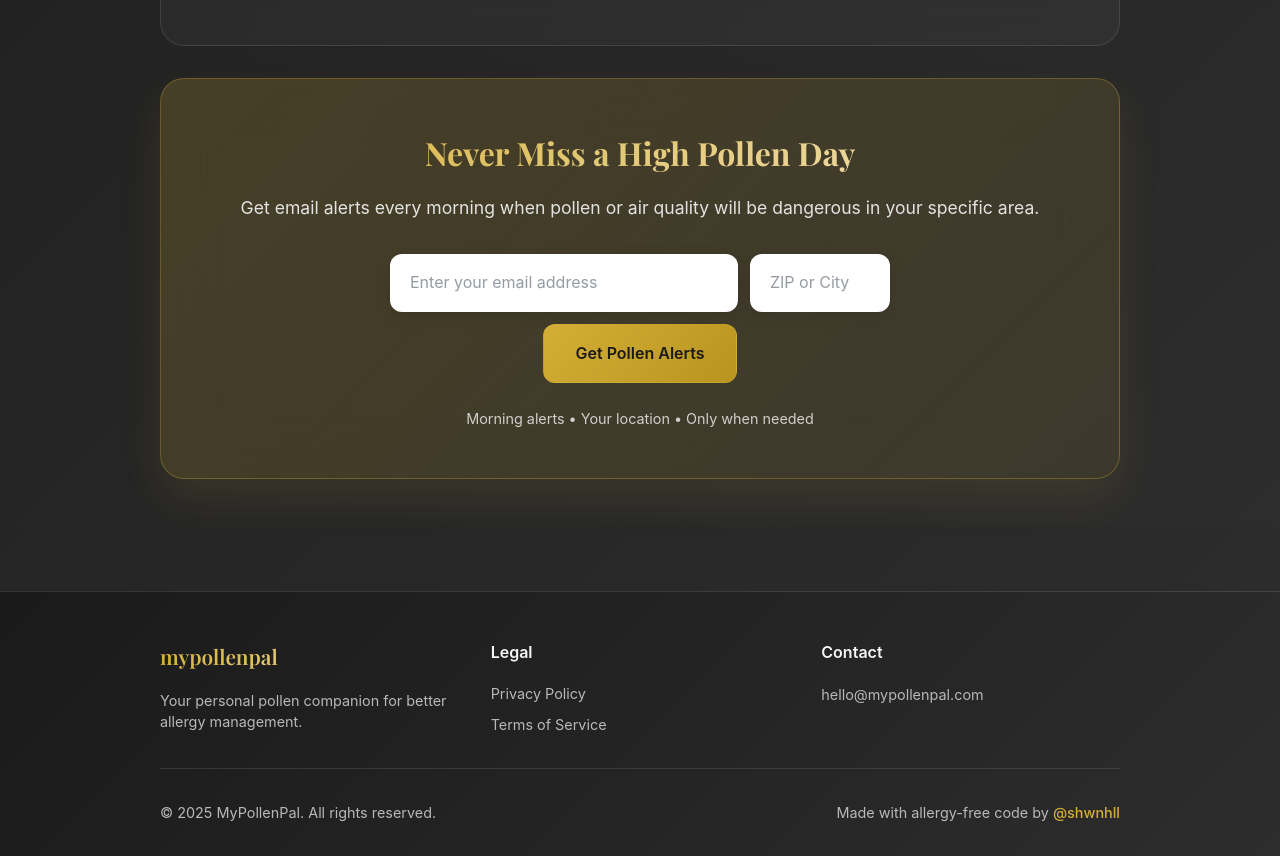
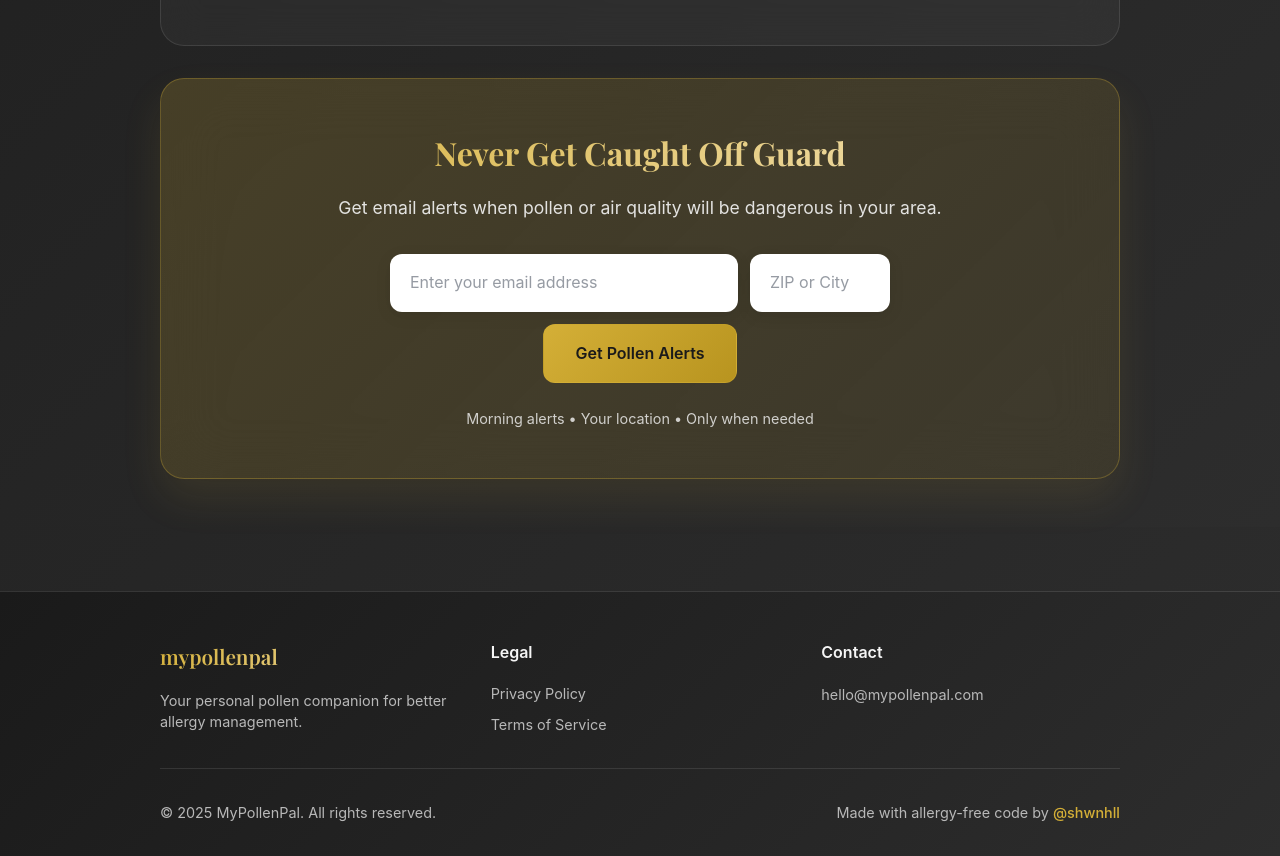
Before and after one commit to shwnhll/mypollenpal, a Next.js app: page / in a window 1280 px wide. Shown: the part 1700-2556 px from the top of the page. Built offline with nearby package versions, Linux system fonts and the light colour scheme; no server answers.

Commit message:
Update page.tsx

```diff
--- a/app/page.tsx
+++ b/app/page.tsx
@@ -1662,14 +1662,14 @@ const updateForecast = (forecast: any[]) => {
     WebkitTextFillColor: 'transparent',
     backgroundClip: 'text'
   }}>
-    Never Miss a High Pollen Day
+    Never Get Caught Off Guard
   </h2>
             <p style={{
               fontSize: '1.1rem',
               opacity: 0.9,
               marginBottom: '2rem'
             }}>
-              Get email alerts every morning when pollen or air quality will be dangerous in your specific area.
+              Get email alerts when pollen or air quality will be dangerous in your area.
             </p>
             <form onSubmit={handleEmailSignup}>
             <div style={{
```
